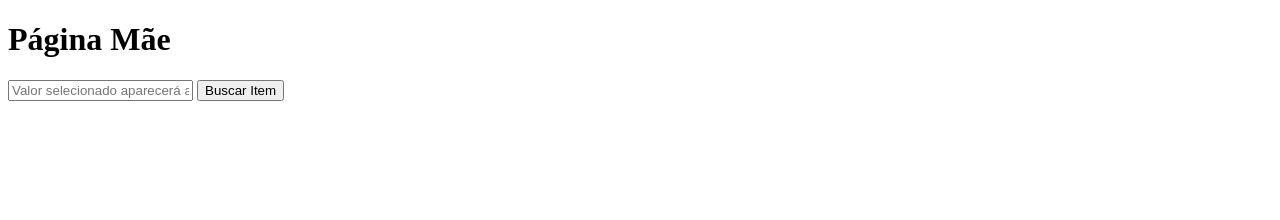
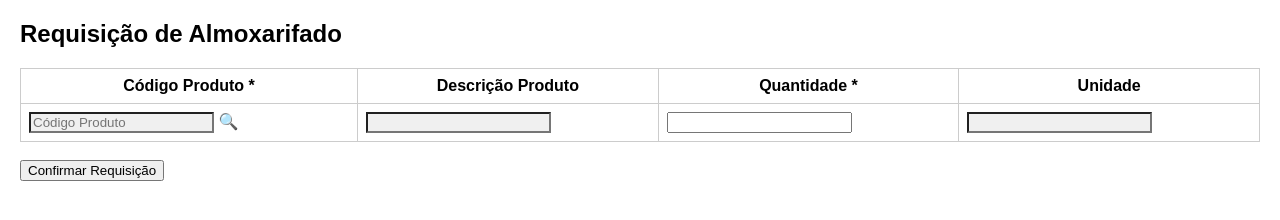
Before and after one commit to LucasGoncalves24/tes, a plain HTML site: page index.html in a window 1280 px wide. Drawn offline with nearby package versions, Linux system fonts and the light colour scheme.

Commit message:
Update index.html

```diff
--- a/index.html
+++ b/index.html
@@ -2,22 +2,92 @@
 <html lang="pt-BR">
 <head>
 <meta charset="UTF-8">
-		<title>Página Mãe</title>
+<title>Cadastro de Requisição</title>
 <script src="https://code.jquery.com/jquery-3.6.0.min.js"></script>
-	</head>
-	<body>
-		<h1>Página Mãe</h1>
-		<input type="text" id="campo-destino" placeholder="Valor selecionado aparecerá aqui">
-		<button id="btn-buscar">Buscar Item</button>
 
 <script>
-			$(document).ready(function () {
-				// Abre a janela de busca quando o botão é clicado
-				$('#btn-buscar').click(function () {
-					var win2 = window.open('https://lucasgoncalves24.github.io/tes/base', "Busca", "status=no,height=500,width=800");
+// === Função principal de busca (a que você mostrou) ===
+function loadSearch(obj, modo, aut = null, filtro = false, view = true) {
+    if ($(obj).attr("destino") == undefined || $(obj).attr("destino") == "") return;
 
-				});
-			});
+    // Guarda os campos de retorno na janela principal
+    tmpRetSc = $(obj).attr("destino").split(",");
+    var tipo = $(obj).attr("search").trim();
+
+    if (modo == "click") {
+        var wWidth = $(window).width();
+        var wHeight = $(window).height();
+        var iMyWidth = wWidth * 0.6;
+        var iMyHeight = wHeight * 0.6;
+        var left = (wWidth - iMyWidth) / 2;
+        var top = (wHeight - iMyHeight) / 2;
+
+        // Abre o popup
+        var url = "popup-produtos.html?tipo=" + tipo;
+        var win2 = window.open(url, "PesquisaProduto",
+            "status=no,height=" + iMyHeight +
+            ",width=" + iMyWidth +
+            ",left=" + left +
+            ",top=" + top +
+            ",resizable=yes,toolbar=no,menubar=no,location=no"
+        );
+        win2.focus();
+    }
+}
 </script>
+
+<style>
+body { font-family: Arial, sans-serif; margin: 20px; }
+table { width: 100%; border-collapse: collapse; }
+th, td { padding: 8px; border: 1px solid #ccc; }
+.fa-search { cursor: pointer; color: #007bff; }
+.fa-search:hover { color: #0056b3; }
+input[readonly] { background: #f0f0f0; }
+</style>
+</head>
+
+<body>
+<h2>Requisição de Almoxarifado</h2>
+
+<form id="Frm" method="post" action="/requisicao/cadastro-requisicao">
+    <table class="tbitens tb-fixed tb-hover tb-frmpad galeria">
+        <thead>
+            <tr>
+                <th>Código Produto *</th>
+                <th>Descrição Produto</th>
+                <th>Quantidade *</th>
+                <th>Unidade</th>
+            </tr>
+        </thead>
+        <tbody id="tb-itens">
+            <tr>
+                <td>
+                    <input type="text"
+                        id="z60-produt-0"
+                        name="Z60_PRODUT[0]"
+                        class="search"
+                        search="produtos_almoxarifado"
+                        destino="z60-produt-0,z60-desc-0,z60-um-0"
+                        placeholder="Código Produto"
+                        readonly
+                    />
+                    <span class="search"
+                        search="produtos_almoxarifado"
+                        destino="z60-produt-0,z60-desc-0,z60-um-0"
+                        title="Pesquisar Produto"
+                        onclick="loadSearch(this, 'click')">
+                        🔍
+                    </span>
+                </td>
+                <td><input type="text" id="z60-desc-0" name="Z60_DESC[0]" readonly></td>
+                <td><input type="number" id="z60-qtdsol-0" name="Z60_QTDSOL[0]" min="1"></td>
+                <td><input type="text" id="z60-um-0" name="Z60_UM[0]" readonly></td>
+            </tr>
+        </tbody>
+    </table>
+
+    <br>
+    <input type="submit" value="Confirmar Requisição">
+</form>
 </body>
 </html>
```
Lines whose indentation alone changed are shown as unchanged.
